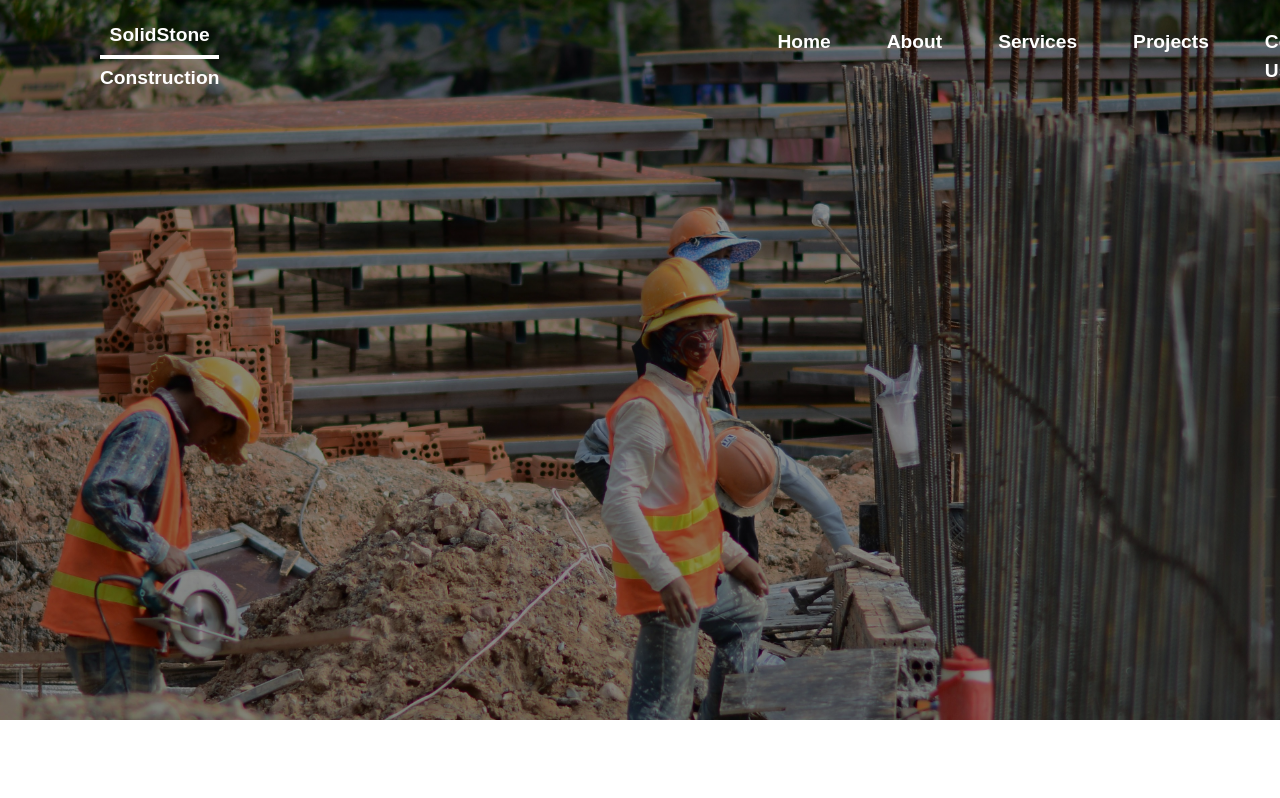
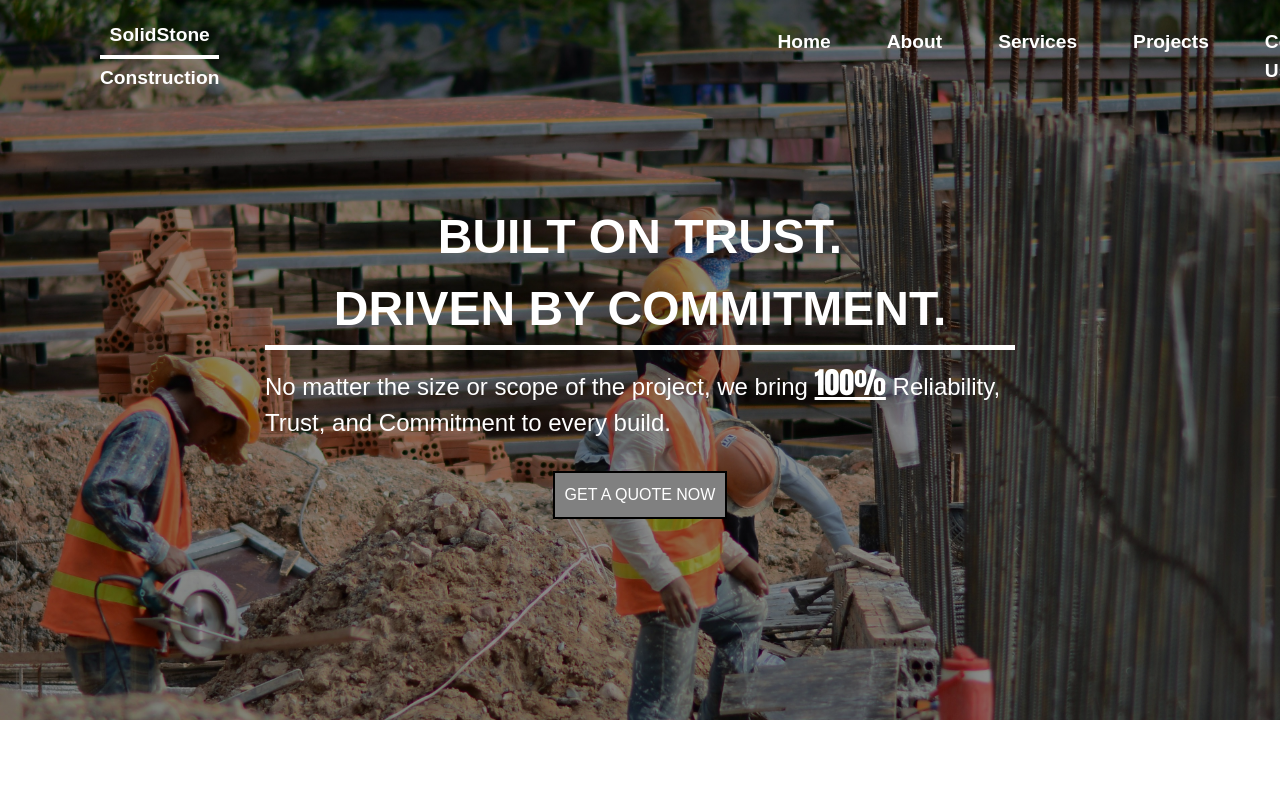
Before and after one commit to Thomas-ctrl-z/Solid-Stone-Construction, a React (Vite) app: page / in a window 1280 px wide. Shown: the top 798 px of the page. Built offline with nearby package versions, Linux system fonts and the light colour scheme.

Commit message:
Updated the hero page with text and CTA button

```diff
--- a/src/App.tsx
+++ b/src/App.tsx
@@ -56,9 +56,14 @@ function HeroPage() {
       <div className="hero-image image3"></div>
 
     <div className="hero-content">
-        <p>
-          When Safety, Stability and Trust are Necessary
-        </p>
+        <h1>BUILT ON TRUST.</h1>
+        <h1>DRIVEN BY COMMITMENT.</h1>
+
+        <h2>No matter the size or scope of the project, we bring <span id="emphasis">100%</span> Reliability, Trust, and Commitment
+          to every build.
+        </h2>
+
+        <button id="quote-btn">GET A QUOTE NOW</button>
     </div>
 
     </section>
--- a/src/assets/Hero.css
+++ b/src/assets/Hero.css
@@ -21,6 +21,58 @@
     opacity: 0;
 
     animation: heroSlideshow 12s infinite;
+
+    z-index: 1;
+}
+
+
+.hero-content {
+    text-align: left;
+    z-index: 2;
+    max-width: 750px;
+    display: flex;
+    justify-content: center;
+    align-items: center;
+    flex-direction: column;
+
+}
+
+.hero-content h1, h2 {
+    color: white;
+}
+
+.hero-content h1 {
+    font-size: 3rem;
+    font-weight: 600;
+}
+
+.hero-content h2 {
+    font-size: 1.5rem;
+    padding-top: 10px;
+    border-top: 5px solid white;
+}
+
+#emphasis {
+    color: white;
+    text-decoration: underline;
+    font-weight: 500;
+    font-size: 30px;
+    font-family: Impact;
+}
+
+#quote-btn {
+    padding: 10px;
+    color: white;
+    background-color: grey;
+    border: 2px solid black;
+    cursor: pointer;
+
+    margin-top: 30px;
+}
+
+#quote-btn:active {
+    box-shadow: inset -2px -2px 3px rgb(255 255 255 / 0.6),
+    inset 2px 2px 3px rgb(0 0 0 / 0.6);
 }
 
 /* Images */
```
